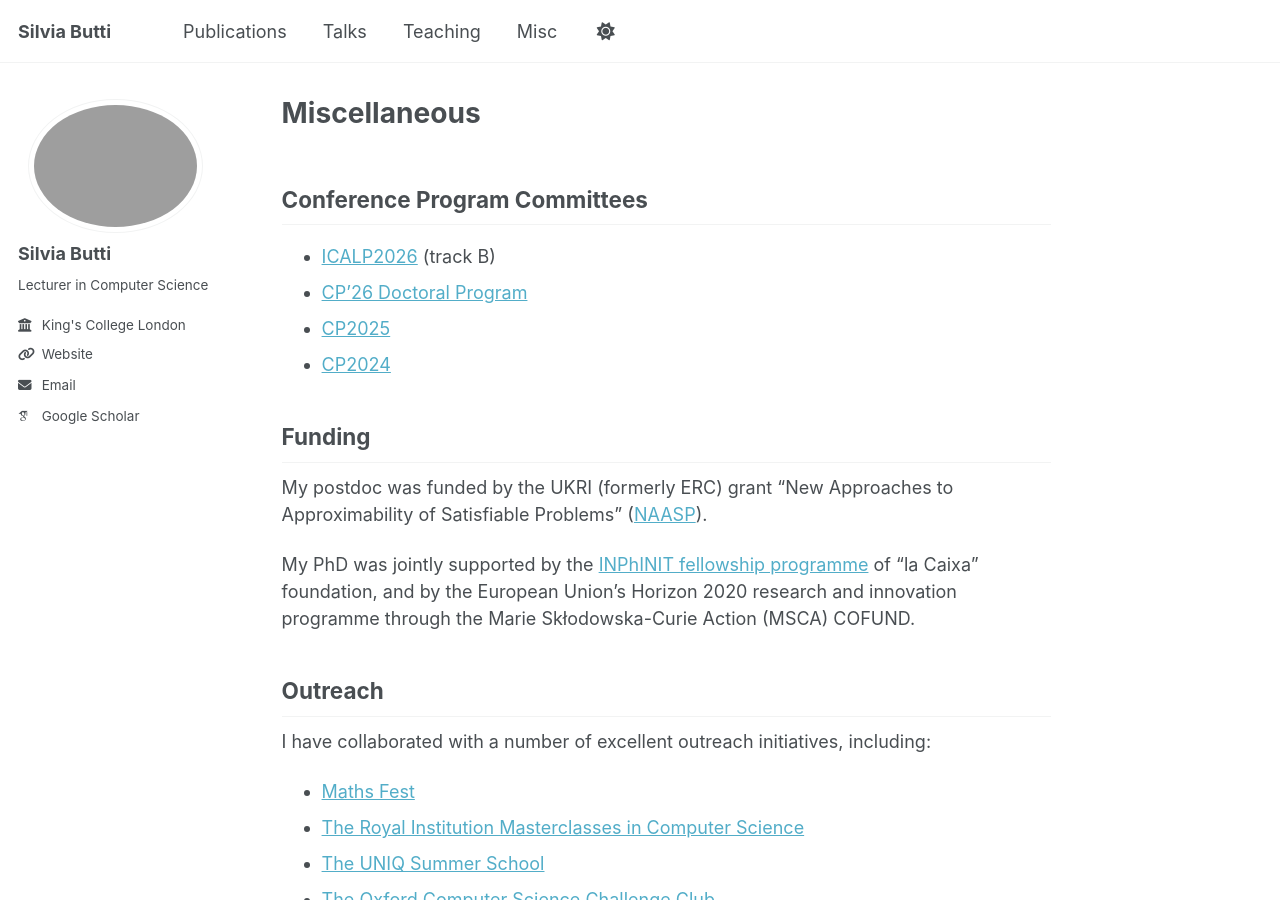
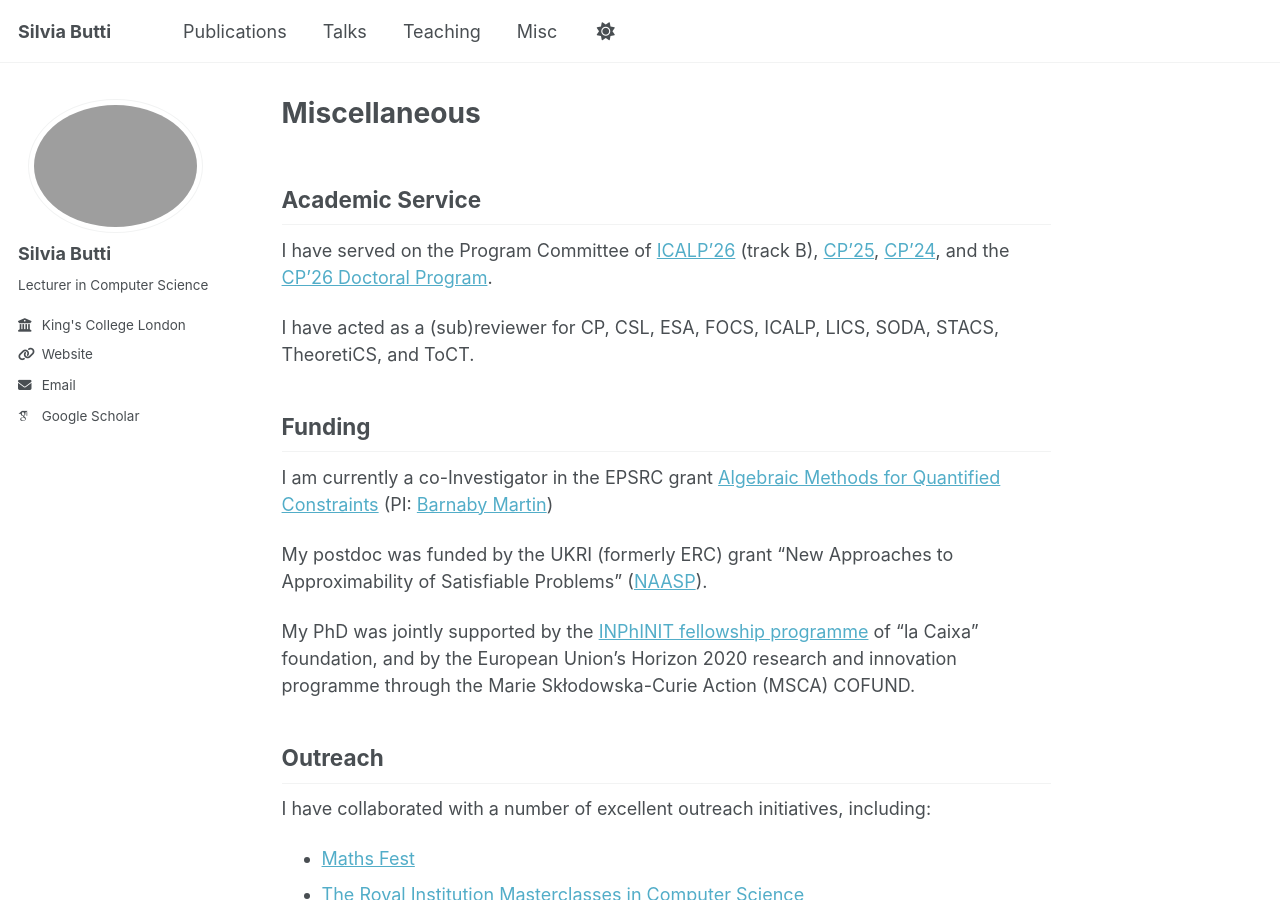
Before and after one commit to silviabutti/silviabutti.github.io, a Jekyll site: the page built from _pages/misc.md, in a window 1280 px wide and 900 px high. Built offline with Jekyll 4.4.1, drawn with Linux system fonts in a browser that asks for light colours; some web fonts are replaced; a script bundle is joined from its source files by our own code; library files that are not in the unit come from our copies.

Commit message:
Update misc.md

```diff
--- a/_pages/misc.md
+++ b/_pages/misc.md
@@ -7,15 +7,16 @@ redirect_from:
   - /misc.html
 ---
 
-## Conference Program Committees
+## Academic Service
 
-- [ICALP2026](https://icalppodcspaa2026.cs.rhul.ac.uk/icalp/) (track B)
-- [CP'26 Doctoral Program](https://satcpdp26.github.io/)
-- [CP2025](https://cp2025.a4cp.org/)
-- [CP2024](https://cp2024.a4cp.org/)
+I have served on the Program Committee of [ICALP'26](https://icalppodcspaa2026.cs.rhul.ac.uk/icalp/) (track B), [CP'25](https://cp2025.a4cp.org/), [CP'24](https://cp2024.a4cp.org/), and the [CP'26 Doctoral Program](https://satcpdp26.github.io/).
+
+I have acted as a (sub)reviewer for CP, CSL, ESA, FOCS, ICALP, LICS, SODA, STACS, TheoretiCS, and ToCT.
 
 
 ## Funding
+
+I am currently a co-Investigator in the EPSRC grant [Algebraic Methods for Quantified Constraints](https://gtr.ukri.org/projects?ref=EP%2FX03190X%2F1#/tabOverview) (PI: [Barnaby Martin](https://www.durham.ac.uk/staff/barnaby-d-martin/))
 
 My postdoc was funded by the UKRI (formerly ERC) grant "New Approaches to Approximability of Satisfiable Problems" ([NAASP](https://www.cs.ox.ac.uk/standa.zivny/naasp.html)).
 
```
